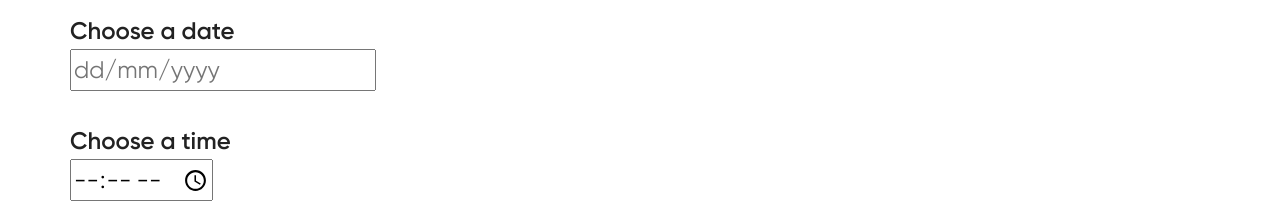
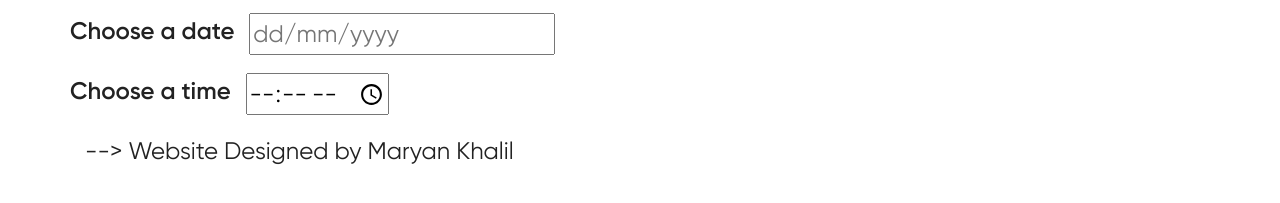
Before and after one commit to maryanKhalil/maryanKhalil.github.io, a plain HTML site: page SEG3125-lab5-vetclinic/index.html in a window 1280 px wide. Shown: the part 4953-5156 px from the top of the page. Drawn offline with nearby package versions, Linux system fonts and the light colour scheme; files that its build step writes are made by us from their sources; files whose address does not match are found by name.

Commit message:
CHANGE STYLE

```diff
--- a/SEG3125-lab5-vetclinic/index.html
+++ b/SEG3125-lab5-vetclinic/index.html
@@ -298,14 +298,14 @@
           </div>
         </div>
 
-        <!-- <div class="form-group row">
+        <div class="form-group row">
           <label class="form-label" class="col-sm-2 col-form-label"><b>Choose a date</b></label>
           <div class="col-sm-10">
             <input type="text" id="dateInput" placeholder="dd/mm/yyyy">
           </div>
-        </div> -->
+        </div>
 
-       <div class="form-group row">
+       <!-- <div class="form-group row">
         <div class="form-label">
         <p><b>Choose a date </b> <br><input type="text" id="dateInput" placeholder="dd/mm/yyyy"></p>
      </div>
@@ -317,9 +317,9 @@
     </div>
     <div class="form-group row">
      <p><b>Credit Card </b><br><input type="text" id="debit" title="Your credit card number is required (16 caracteres)"></p>
-    </div>
+    </div> -->
 
-        <!-- <div class="form-group row">
+        <div class="form-group row">
           <label class="form-label" class="col-sm-2 col-form-label"><b>Choose a time</b></label>
           <div class="col-sm-10">
             <input type="time" id="timeInput" placeholder="--:-- --">
@@ -330,7 +330,7 @@
           <label class="form-label" class="col-sm-2 col-form-label"><b>Credit Card</b></label>
           <div class="col-sm-10">
             <input type="text" id="debit" title="Your credit card number is required (16 caracteres)" placeholder="xxxx xxxx xxxx xxxx">
-          </div> -->
+          </div>
         </div>
           <div class="form-row">
               <div class="col-md-12 text-center">
```
